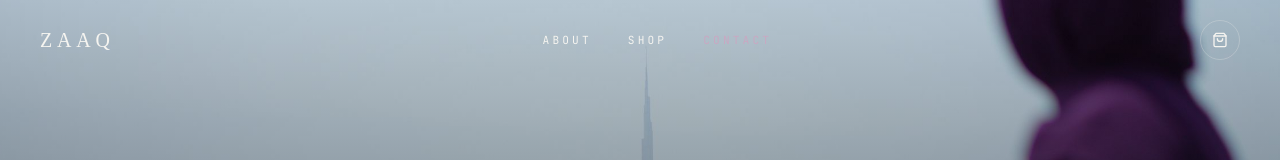
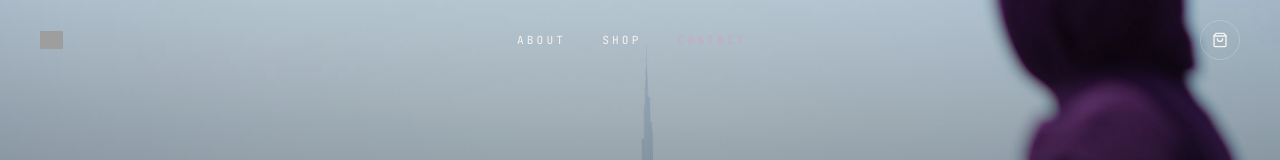
Before and after one commit to rusmhd/ZAAQ, a React (Vite) app: page / in a window 1280 px wide. Shown: the top 160 px of the page. Built offline with nearby package versions, Linux system fonts and the light colour scheme; grey boxes are pictures that could not be loaded.

Commit message:
Update Navbar.tsx

```diff
--- a/src/components/Navbar.tsx
+++ b/src/components/Navbar.tsx
@@ -2,6 +2,7 @@ import { useState } from 'react';
 import { AnimatePresence, motion } from 'framer-motion';
 import { Menu, ShoppingBag, X } from 'lucide-react';
 import { sections } from '../data/sections';
+import zaaqLogo from '../assets/zaaq-logo.png';
 
 interface NavbarProps {
   active: string;
@@ -27,8 +28,8 @@ export default function Navbar({ active, scrolled, cartCount, onNavigate }: Navb
       }`}
     >
       <div className="mx-auto flex max-w-7xl items-center justify-between px-6 py-5 sm:px-10">
-        <button onClick={() => handleNavigate('home')} className="font-display text-xl font-light tracking-[0.24em]" aria-label="ZAAQ - back to top">
-          ZAAQ
+        <button onClick={() => handleNavigate('home')} className="flex items-center" aria-label="ZAAQ - back to top">
+          <img src={zaaqLogo} alt="ZAAQ" className="h-4 w-auto sm:h-[1.1rem]" />
         </button>
 
         <nav className="hidden items-center gap-9 md:flex">
@@ -55,7 +56,7 @@ export default function Navbar({ active, scrolled, cartCount, onNavigate }: Navb
           >
             <ShoppingBag size={16} />
             {cartCount > 0 && (
-              <span className="absolute -right-1 -top-1 grid h-5 min-w-5 place-items-center rounded-full bg-plum px-1 font-mono text-[0.62rem] font-semibold leading-none text-cream">
+              <span className="absolute -right-1 -top-1 grid h-5 min-w-5 place-items-center rounded-full bg-plum px-1 font-display text-[0.62rem] font-semibold leading-none text-cream">
                 {cartCount}
               </span>
             )}
```
